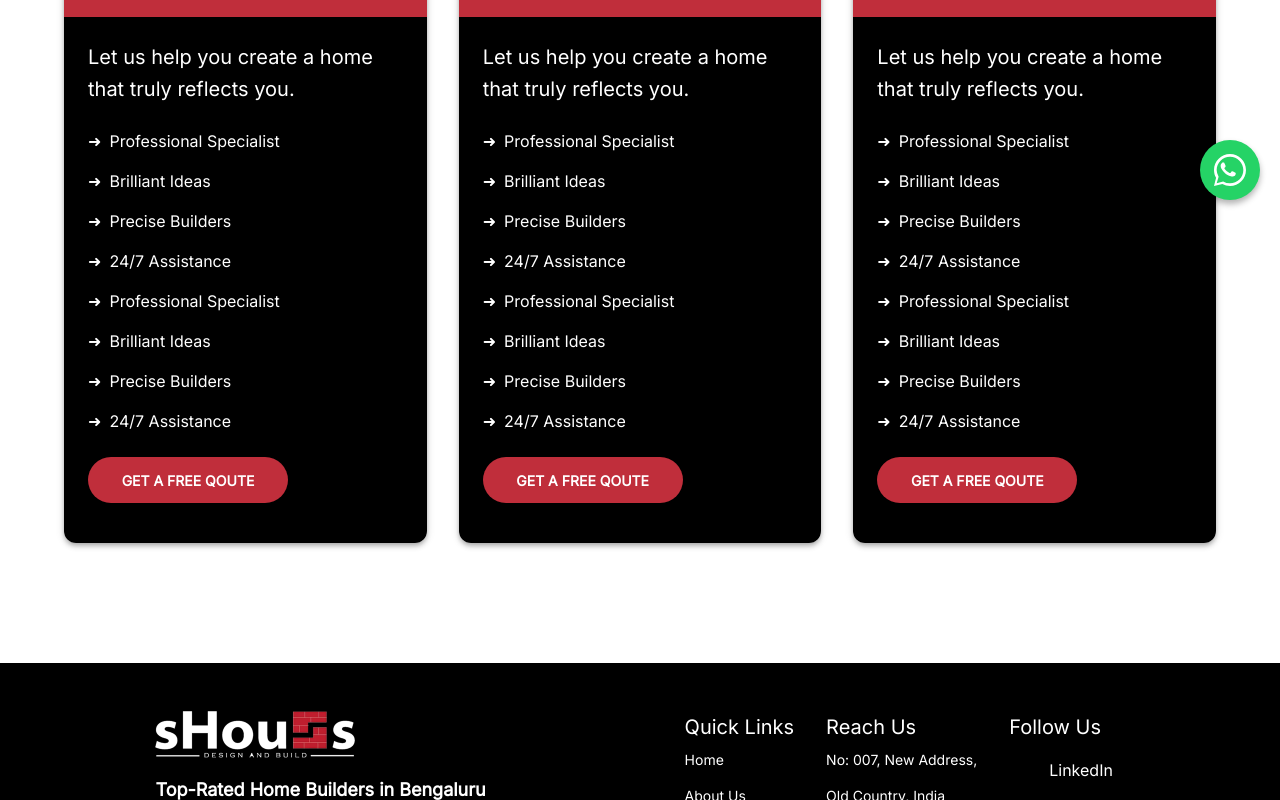
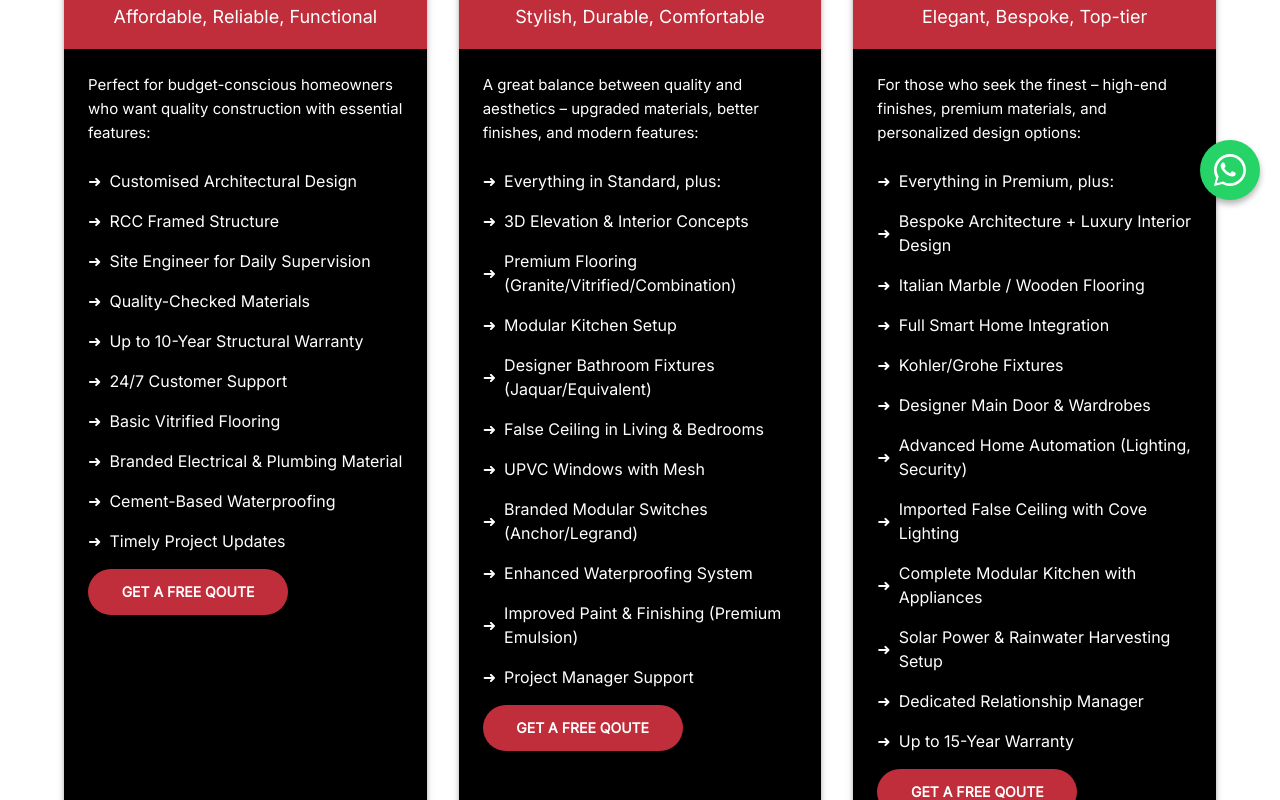
Before and after one commit to Selvan-DEV/shouss-ui, a Next.js app: page /packages in a window 1280 px wide. Shown: the part 580-1380 px from the top of the page. Built offline with nearby package versions, Linux system fonts and the light colour scheme; some icons are missing.

Commit message:
New changes added

```diff
--- a/src/components/home/HomeSliderComponent.js
+++ b/src/components/home/HomeSliderComponent.js
@@ -8,6 +8,7 @@ import { Box } from "@mui/material";
 const Slider = dynamic(() => import("react-slick"), { ssr: false });
 
 const Images = [
+  { id: 3, src: "/images/HomeSliders/slider-7.png" },
   { id: 1, src: "/images/HomeSliders/slider-1.png" },
   { id: 2, src: "/images/HomeSliders/slider-2.png" },
   { id: 3, src: "/images/HomeSliders/slider-3.png" },
--- a/src/components/home/ServicesGridComponent.js
+++ b/src/components/home/ServicesGridComponent.js
@@ -19,10 +19,6 @@ const services = [
         description:
             "Creating visually striking exteriors that reflect your vision and enhance curb appeal.",
         icon: "/icons/Brick Wall.png",
-    },
-    {
-        isImage: true,
-        imageUrl: "/images/landscape.png",
     },
     {
         title: "Landscape Design",
--- a/src/components/home/WelcomeComponent.js
+++ b/src/components/home/WelcomeComponent.js
@@ -18,7 +18,7 @@ export default function WelcomeComponent() {
             variant="subtitle1"
             sx={{ fontWeight: 500, fontSize: "18px", color: "var(--app-primary-color)" }}
           >
-            Welcome to the sHouss Constructions
+            Welcome to the sHouss Design and Build
           </Typography>
 
           <Typography
--- a/src/components/layout/FooterComponent.js
+++ b/src/components/layout/FooterComponent.js
@@ -72,8 +72,9 @@ const FooterComponent = () => {
 
             <Box>
               <Typography variant="h6" gutterBottom>Reach Us</Typography>
-              <Typography variant="body2" sx={{ mb: 2 }}>No: 007, New Address,</Typography>
-              <Typography variant="body2" sx={{ mb: 2 }}>Old Country, India</Typography>
+              <Typography variant="body2" sx={{ mb: 2 }}>164, 1st Cross Rd, Judicial Colony</Typography>
+              <Typography variant="body2" sx={{ mb: 2 }}>AECS Layout 1st Stage, Sanjayanagara</Typography>
+              <Typography variant="body2" sx={{ mb: 2 }}>Bengaluru, Karnataka-560094</Typography>
               <Typography variant="body2" sx={{ mb: 2 }}>+91 938 098 8205</Typography>
               <Typography variant="body2" sx={{ mb: 2 }}>+91 636 960 7513</Typography>
             </Box>
--- a/src/components/layout/HeaderComponent.js
+++ b/src/components/layout/HeaderComponent.js
@@ -67,7 +67,7 @@ function DrawerAppBar(props) {
       <AppBar component="nav" position="static" sx={{
         borderTopLeftRadius: "10px",
         borderTopRightRadius: "10px",
-        backgroundColor: "var(--foreground)",
+        backgroundColor: "#000",
       }}
       >
         <Toolbar sx={{ margin: "30px" }}>
--- a/src/components/packages/PricingCardsComponent.js
+++ b/src/components/packages/PricingCardsComponent.js
@@ -1,50 +1,65 @@
 "use client";
 
 import React from 'react';
-import { Box, Grid, Typography, Button, Paper, Container } from '@mui/material';
+import { Box, Grid, Typography, Paper, Container } from '@mui/material';
 import CustomButton from '../custom-button/CustomButton';
 
 const plans = [
     {
         title: 'Standard',
         price: '1850/sq.ft',
+        subTitle: 'Affordable, Reliable, Functional',
+        description: "Perfect for budget-conscious homeowners who want quality construction with essential features:",
         features: [
-            'Professional Specialist',
-            'Brilliant Ideas',
-            'Precise Builders',
-            '24/7 Assistance',
-            'Professional Specialist',
-            'Brilliant Ideas',
-            'Precise Builders',
-            '24/7 Assistance',
+            'Customised Architectural Design',
+            'RCC Framed Structure',
+            'Site Engineer for Daily Supervision',
+            'Quality-Checked Materials',
+            'Up to 10-Year Structural Warranty',
+            '24/7 Customer Support',
+            'Basic Vitrified Flooring',
+            'Branded Electrical & Plumbing Material',
+            'Cement-Based Waterproofing',
+            'Timely Project Updates'
         ],
     },
     {
         title: 'Premium',
         price: '1999/sq.ft',
+        subTitle: 'Stylish, Durable, Comfortable',
+        description: "A great balance between quality and aesthetics – upgraded materials, better finishes, and modern features:",
         features: [
-            'Professional Specialist',
-            'Brilliant Ideas',
-            'Precise Builders',
-            '24/7 Assistance',
-            'Professional Specialist',
-            'Brilliant Ideas',
-            'Precise Builders',
-            '24/7 Assistance',
+            'Everything in Standard, plus:',
+            '3D Elevation & Interior Concepts',
+            'Premium Flooring (Granite/Vitrified/Combination)',
+            'Modular Kitchen Setup',
+            'Designer Bathroom Fixtures (Jaquar/Equivalent)',
+            'False Ceiling in Living & Bedrooms',
+            'UPVC Windows with Mesh',
+            'Branded Modular Switches (Anchor/Legrand)',
+            'Enhanced Waterproofing System',
+            'Improved Paint & Finishing (Premium Emulsion)',
+            'Project Manager Support'
         ],
     },
     {
         title: 'Luxury',
         price: '2500/sq.ft',
+        subTitle: 'Elegant, Bespoke, Top-tier',
+        description: "For those who seek the finest – high-end finishes, premium materials, and personalized design options:",
         features: [
-            'Professional Specialist',
-            'Brilliant Ideas',
-            'Precise Builders',
-            '24/7 Assistance',
-            'Professional Specialist',
-            'Brilliant Ideas',
-            'Precise Builders',
-            '24/7 Assistance',
+            'Everything in Premium, plus:',
+            'Bespoke Architecture + Luxury Interior Design',
+            'Italian Marble / Wooden Flooring',
+            'Full Smart Home Integration',
+            'Kohler/Grohe Fixtures',
+            'Designer Main Door & Wardrobes',
+            'Advanced Home Automation (Lighting, Security)',
+            'Imported False Ceiling with Cove Lighting',
+            'Complete Modular Kitchen with Appliances',
+            'Solar Power & Rainwater Harvesting Setup',
+            'Dedicated Relationship Manager',
+            'Up to 15-Year Warranty'
         ],
     },
 ];
@@ -66,12 +81,15 @@ const PricingCardsComponent = () => {
                                     <Typography variant="h4" fontWeight="bold" color="white" sx={{ fontSize: "48px" }}>
                                         {plan.title}
                                     </Typography>
+                                    <Typography variant="subtitle1" color="white" sx={{ fontSize: "18px" }}>
+                                        {plan.subTitle}
+                                    </Typography>
                                 </Box>
 
                                 {/* Feature Section */}
-                                <Box sx={{ backgroundColor: 'black', color: 'white', p: 3 }}>
-                                    <Typography variant="h6" gutterBottom>
-                                        Let us help you create a home that truly reflects you.
+                                <Box sx={{ backgroundColor: 'black', color: 'white', p: 3, minHeight: '815px' }}>
+                                    <Typography variant="h6" gutterBottom sx={{ fontSize: "15px" }}>
+                                        {plan.description}
                                     </Typography>
                                     <Box component="ul" sx={{ listStyle: 'none', p: 0, m: 0, mt: 3 }}>
                                         {plan.features.map((feature, i) => (
@@ -85,7 +103,7 @@ const PricingCardsComponent = () => {
                                     </Box>
 
                                     {/* Button */}
-                                    <Box mt={3} mb={2} textAlign="center">
+                                    <Box mt={'auto'} mb={2} textAlign="center">
                                         <CustomButton width="200px" name="Get a Free Qoute" />
                                     </Box>
                                 </Box>
```
Also changed, not shown: 2 other files (tests, documents, lock files or other folders).
